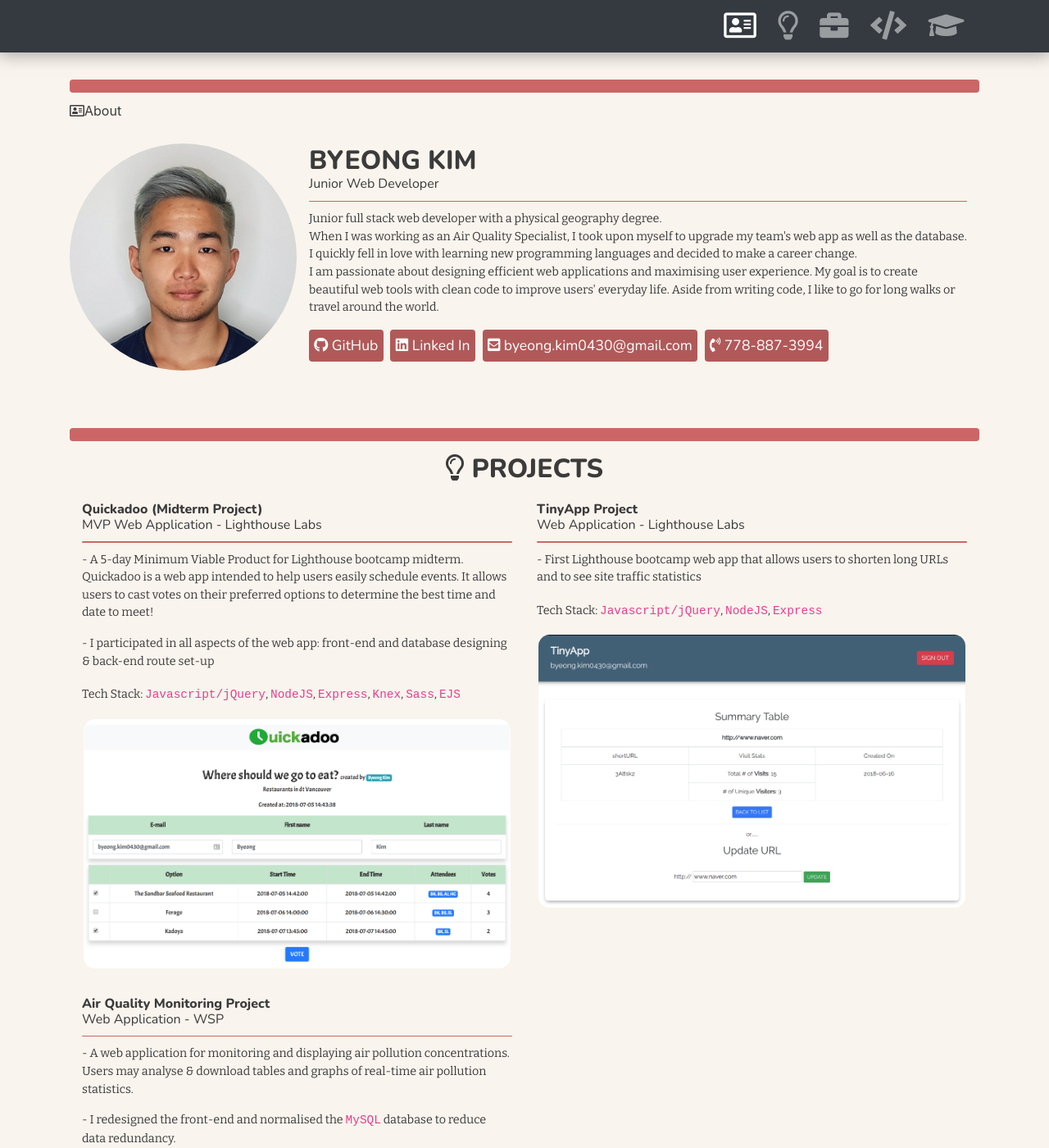
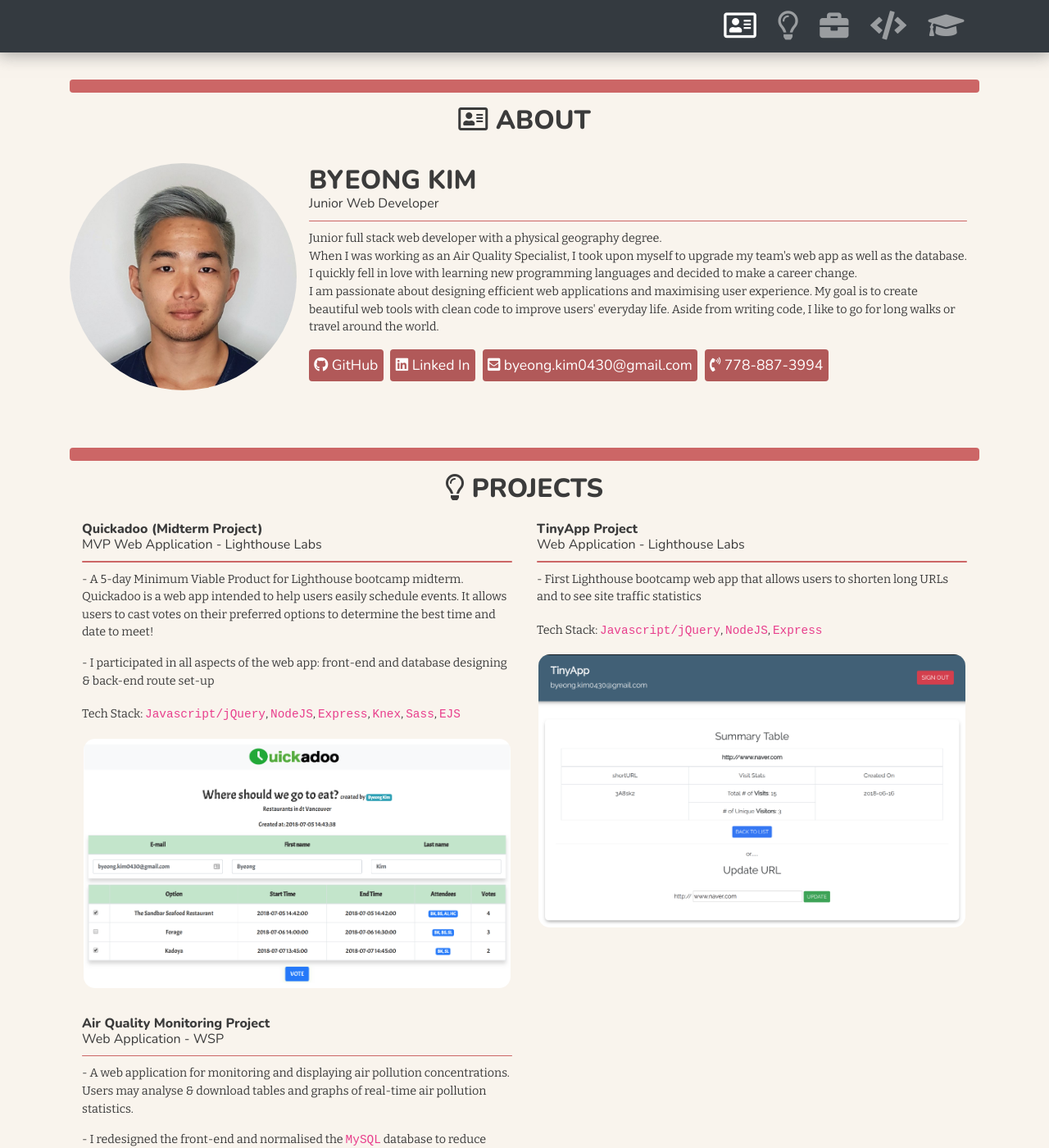
Before and after one commit to byeong0430/byeong0430.github.io, a Jekyll site: the page built from index.html, in a window 1280 px wide and 1400 px high. Shown: the whole window at 82% size. Built offline with Jekyll 4.4.1, drawn with Linux system fonts in a browser that asks for light colours; nearby versions of some CDN libraries.

Commit message:
added style for "About" section header

```diff
--- a/_sass/_about.scss
+++ b/_sass/_about.scss
@@ -1,6 +1,9 @@
 main.site-about {
   padding: 2em 0;
   article.container {
+    header#about-header {
+      @extend %header-style;
+    }
     div.row {
       // border:1px red solid;
       padding: 15px;
```
